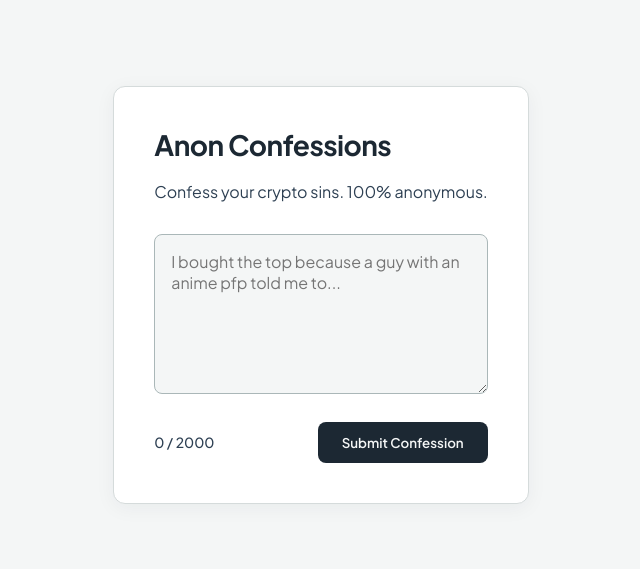
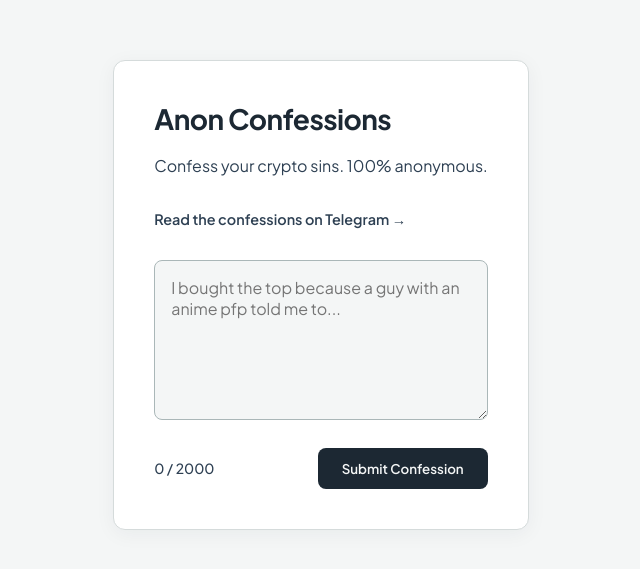
Before and after one commit to itskaien/anon-confession, a React (Vite) app in the folder client/: page / in a window 1280 px wide. Shown: the part 105-674 px from the top of the page, without its empty margins (319-959 px from the left). Built offline with nearby package versions, Linux system fonts and the light colour scheme.

Commit message:
Add channel link to Telegram for accessing confessions

```diff
--- a/client/src/App.css
+++ b/client/src/App.css
@@ -205,7 +205,6 @@ button:disabled {
     font-size: 1.5rem;
   }
 
-  /* Stack the character count and the button */
   .form-footer {
     flex-direction: column;
     align-items: flex-start;
@@ -224,3 +223,18 @@ button:disabled {
     width: 100%;
   }
 }
+
+.channel-link {
+  display: inline-block;
+  margin-bottom: 2rem;
+  color: #2e4053;
+  font-weight: 600;
+  text-decoration: none;
+  font-size: 0.9rem;
+  transition: color 0.2s;
+}
+
+.channel-link:hover {
+  color: #1c2833;
+  text-decoration: underline;
+}
--- a/client/src/App.jsx
+++ b/client/src/App.jsx
@@ -83,6 +83,15 @@ function App() {
       <h1>Anon Confessions</h1>
       <p className="subtitle">Confess your crypto sins. 100% anonymous.</p>
 
+      <a
+        href="https://t.me/trenches_confessions"
+        target="_blank"
+        rel="noreferrer"
+        className="channel-link"
+      >
+        Read the confessions on Telegram &rarr;
+      </a>
+
       <form onSubmit={handleInitialSubmit}>
         <textarea
           placeholder="I bought the top because a guy with an anime pfp told me to..."
```
